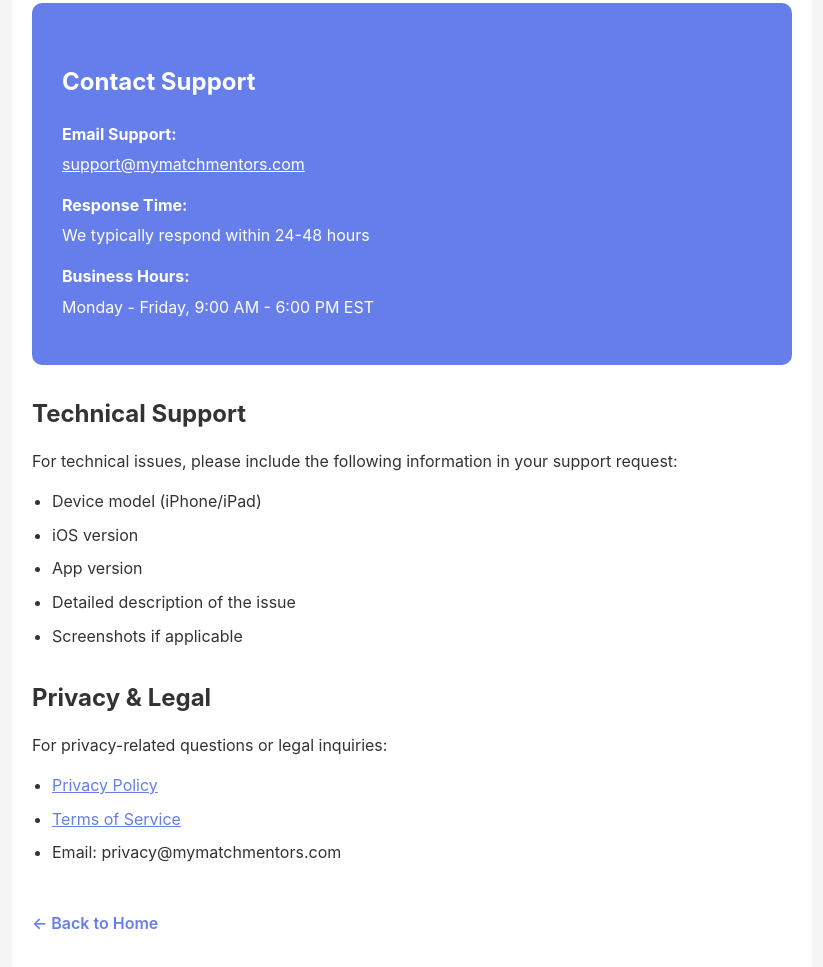
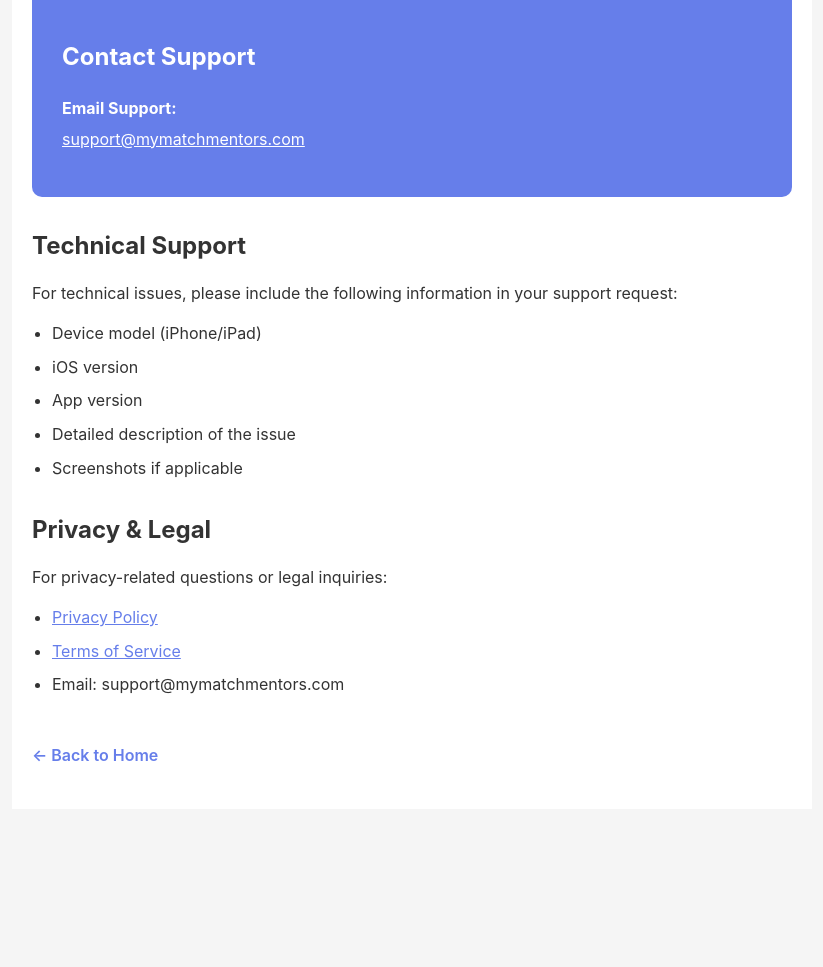
Before and after one commit to Michael5477/mymatchmentors.com, a plain HTML site: page support.html in a window 1280 px wide. Shown: the part 1679-2646 px from the top of the page, without its empty margins (228-1051 px from the left). After the commit the page ends 2488 px from the top, so only its background shows below. Drawn offline with Linux system fonts and the light colour scheme.

Commit message:
Update support.html

```diff
--- a/support.html
+++ b/support.html
@@ -122,7 +122,7 @@
 
         <div class="faq-item">
             <h3>Is my privacy protected?</h3>
-            <p>Yes! Your privacy is our top priority. Photos are processed securely and are not stored permanently on our servers. All data transmission is encrypted, and we do not share your personal information with third parties.</p>
+            <p>Yes! Your privacy is our top priority. Photos are processed securely and are not stored permanently on our servers. We do not share your personal information with third parties.</p>
         </div>
 
         <div class="faq-item">
@@ -137,7 +137,7 @@
 
         <div class="faq-item">
             <h3>Can I use the app without sharing photos?</h3>
-            <p>No, photo upload is required for the facial compatibility analysis feature. However, you can control camera and photo library permissions through your device settings.</p>
+            <p>No, photo upload is required for the facial compatibility analysis feature. However, you can control photo library permissions through your device settings.</p>
         </div>
 
         <div class="faq-item">
@@ -158,15 +158,6 @@
                 <a href="mailto:support@mymatchmentors.com" style="color: white;">support@mymatchmentors.com</a>
             </div>
 
-            <div class="contact-method">
-                <strong>Response Time:</strong>
-                We typically respond within 24-48 hours
-            </div>
-
-            <div class="contact-method">
-                <strong>Business Hours:</strong>
-                Monday - Friday, 9:00 AM - 6:00 PM EST
-            </div>
         </div>
 
         <h2>Technical Support</h2>
@@ -184,7 +175,7 @@
         <ul>
             <li><a href="/privacy.html" style="color: #667eea;">Privacy Policy</a></li>
             <li><a href="/terms.html" style="color: #667eea;">Terms of Service</a></li>
-            <li>Email: privacy@mymatchmentors.com</li>
+            <li>Email: support@mymatchmentors.com</li>
         </ul>
 
         <a href="/index.html" class="back-link">← Back to Home</a>
```
